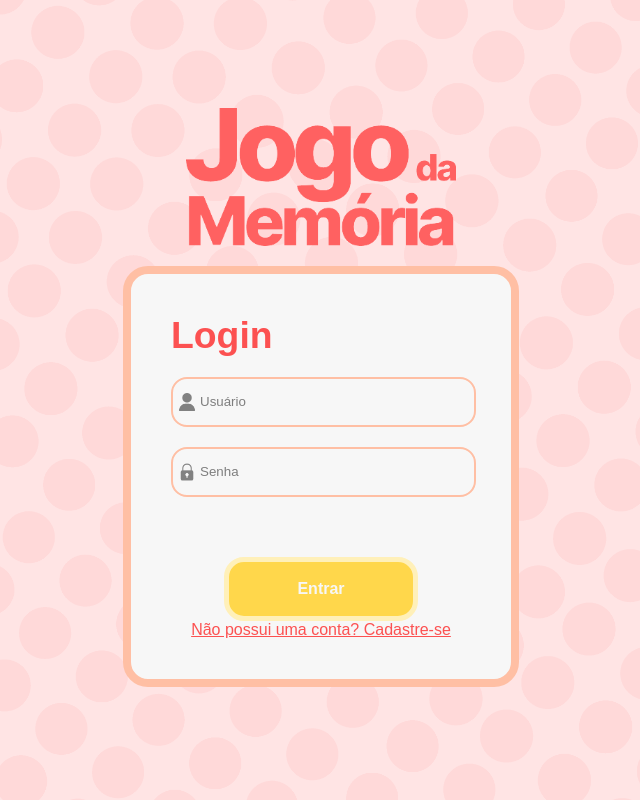
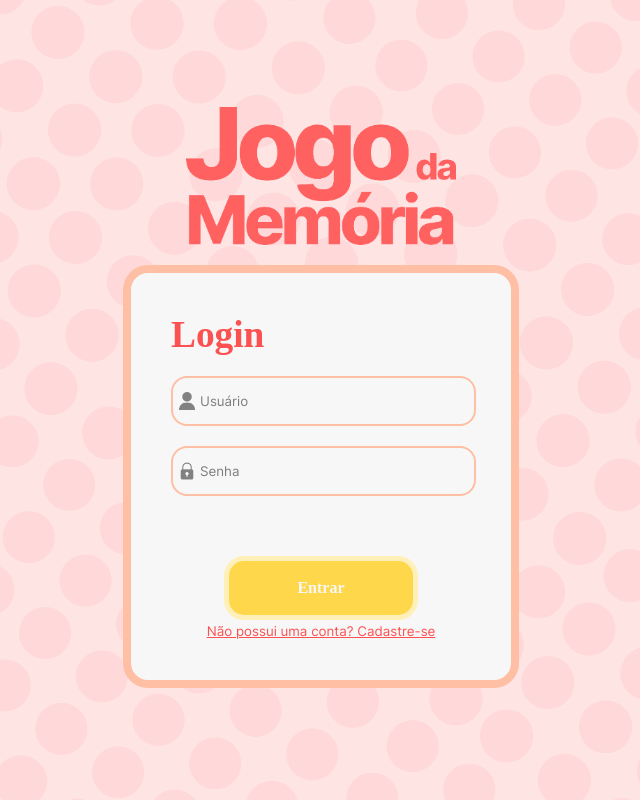
Before and after one commit to brendajuliane/MemoryGame, a PHP site: page /login.html in a window 1280 px wide. Shown: the whole page, without its empty margins (319-959 px from the left). Run offline with PHP 8.4, Linux system fonts and the light colour scheme; some web fonts are replaced.

Commit message:
Alteração Fontes Login e Cadastro

```diff
--- a/cadastro.html
+++ b/cadastro.html
@@ -32,7 +32,7 @@
             </div>
             <button class="YellowButton" >Cadastrar</button>
         </form>
-            <p><a href="login.html">Já possui uma conta? Faça Login!</a>  </p>
+            <a href="login.html" class="linkForm">Já possui uma conta? Faça Login!</a>
     </div>
 </body>
 </html>
--- a/css/historico.css
+++ b/css/historico.css
@@ -7,7 +7,7 @@
     padding: 0;
     margin: 0;
     border: none;
-    font-family: "Inter Extra Bold";
+    font-family: Arial, Helvetica, sans-serif;
 }
 
 header {
--- a/css/login.css
+++ b/css/login.css
@@ -1,6 +1,16 @@
+@font-face {
+    font-family: Inter;
+    src: url(../Inter/Inter-Regular.ttf);
+
+}
+@font-face {
+    font-family: "Inter Extra Bold";
+    src: url(../Inter/Inter-ExtraBold.ttf);
+
+}
 *{
     color:#FC5151;
-    font-family: Arial, Helvetica, sans-serif;
+    font-family: "Inter Extra Bold";
 }
 
 body {
@@ -20,6 +30,7 @@ body {
 
 .form {
     width: 300px;
+    font-family: Inter;
 }
 
 .form.textBox::placeholder{
@@ -50,6 +61,7 @@ body {
     background-repeat: no-repeat;
     padding-left: 27px;
     transition: .5s;
+
 }
 
 .user:focus {
@@ -68,3 +80,8 @@ body {
 .password:focus {
     background-image: url(../img/padlock.png);
 }
+
+.linkForm{
+    font-family: Inter;
+    font-size: 10pt;
+}
--- a/login.html
+++ b/login.html
@@ -20,7 +20,7 @@
                 <input type="password" class="form textBox password" placeholder="Senha" required><br>
                 <button class="YellowButton">Entrar</button>
             </form>
-            <p><a href="cadastro.html">Não possui uma conta? Cadastre-se</a></p>
+            <a href="cadastro.html" class="linkForm">Não possui uma conta? Cadastre-se</a>
         </div>
     </div>
 </body>
```
Also changed, not shown: css/cadastro.css (+18 -0 lines).
